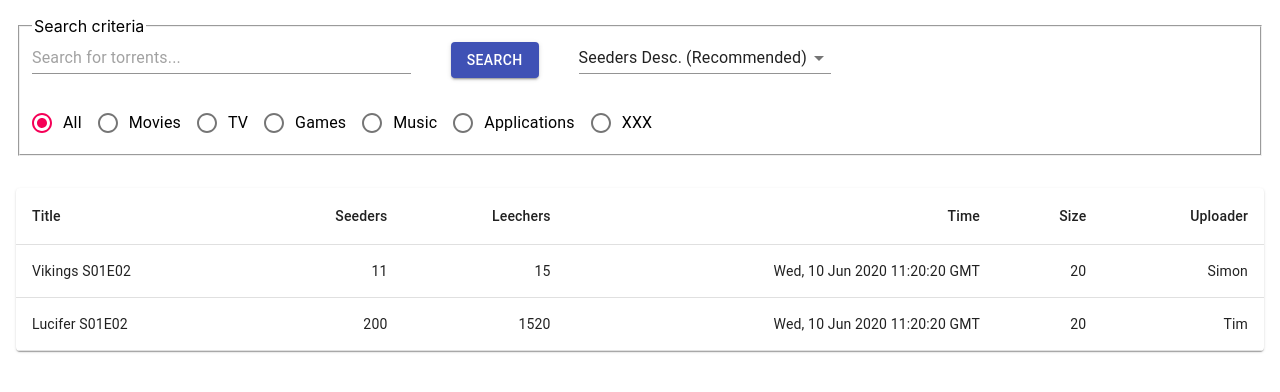
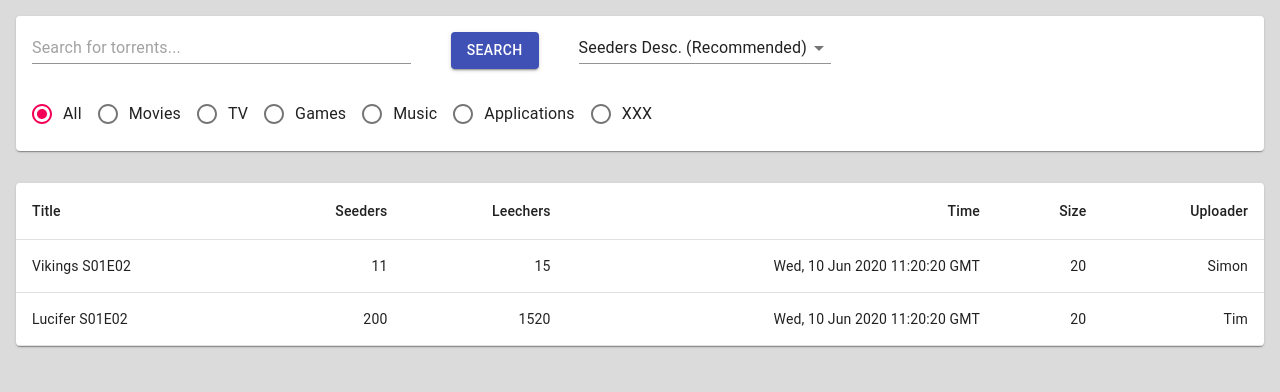
Before and after one commit to aivarasatk/MSTD-UI, a React (Create React App) app: page / in a window 1280 px wide. Shown: the top 392 px of the page. Built offline with nearby package versions, Linux system fonts and the light colour scheme.

Commit message:
Added api configuration. Removed top menu in release

```diff
--- a/src/components/SearchCriteria/Search.tsx
+++ b/src/components/SearchCriteria/Search.tsx
@@ -42,12 +42,10 @@ class Search extends Component<{}, { searchCategory: api.TorrentCategory, search
 
     render() {
         return (
-            <div>
-                <fieldset >
-                    <legend>Search criteria</legend>
+            <div style={{padding: 16}}>
                 <Grid container spacing={3}>
                     <Grid container item direction="row" justify="flex-start" spacing={5}>
-                            <Grid item xs={4}>{/*fill space*/}
+                        <Grid item xs={4}>
                             <Input fullWidth placeholder="Search for torrents..." onChange={this.onHandleSearchInputChange}/> {/*Add EndAdornment with "search" icon for search, Enter key for search*/}
                         </Grid>
                         <Grid item >{/*temporary. Later on will be part of seach*/}
@@ -78,7 +76,6 @@ class Search extends Component<{}, { searchCategory: api.TorrentCategory, search
                         </FormControl>
                     </Grid>
                 </Grid>
-                </fieldset>
             </div>
         );
     }
--- /dev/null
+++ b/src/configuration/AppConfig.ts
@@ -0,0 +1,8 @@
+
+const LocalApiUrl:string = "https://localhost:44321";
+const ReleaseApiUrl:string = "https://mstd-backend.ew.r.appspot.com";
+
+export default {
+    LocalApiUrl,
+    ReleaseApiUrl
+}
--- /dev/null
+++ b/src/configuration/Configuration.ts
@@ -0,0 +1,9 @@
+import { Url } from "url";
+
+export class Configuration {
+    apiUrl: string | undefined;
+
+    constructor(apiUrl: string){
+        this.apiUrl = apiUrl;
+    }
+}
--- a/src/index.css
+++ b/src/index.css
@@ -1,5 +1,6 @@
 body {
   margin: 0;
+  background-color: #dbdbdb;
   font-family: -apple-system, BlinkMacSystemFont, 'Segoe UI', 'Roboto', 'Oxygen',
     'Ubuntu', 'Cantarell', 'Fira Sans', 'Droid Sans', 'Helvetica Neue',
     sans-serif;
--- a/src/index.tsx
+++ b/src/index.tsx
@@ -3,13 +3,26 @@ import ReactDOM from 'react-dom';
 import './index.css';
 import SearchCriteria from './components/SearchCriteria/Search';
 import TorrentsTable from './components/TorrentsTable/TorrentsTable';
+import { Configuration } from './configuration/Configuration';
+import  AppConfig from './configuration/AppConfig';
+import { Card } from '@material-ui/core';
 
+var isDev:boolean = process.env.NODE_ENV === 'development';
+
+var config = new Configuration(isDev ? AppConfig.LocalApiUrl : AppConfig.ReleaseApiUrl);
 
 ReactDOM.render(
   <React.StrictMode>
     <div style={{padding: 16}}>
-      <SearchCriteria/>
-      <div style={{paddingTop: 32}}> <TorrentsTable/> </div>
+      <Card>
+        <SearchCriteria/>
+      </Card>
+
+      <div style={{paddingTop: 32}}>
+        <Card>
+          <TorrentsTable/>
+        </Card>
+      </div>
     </div>
   </React.StrictMode>,
   document.getElementById('root')
```
Also changed, not shown: public/electron.js (+11 -1 lines), 1 other file (tests, documents, lock files or other folders). Lines whose indentation alone changed are shown as unchanged.
